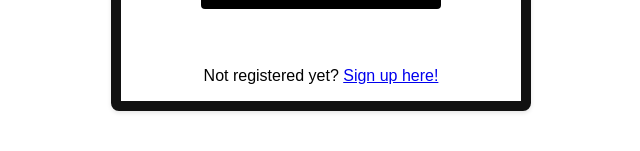
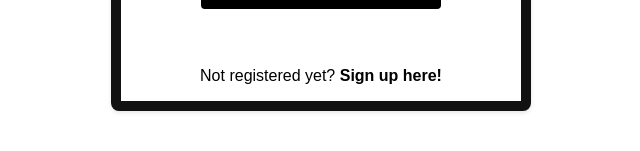
Before and after one commit to lucas-emg/django_react_project, a React (Vite) app in the folder frontend/: page /login in a window 1280 px wide. Shown: the part 543-694 px from the top of the page, without its empty margins (319-959 px from the left). Built offline with nearby package versions, Linux system fonts and the light colour scheme.

Commit message:
styled links

```diff
--- a/frontend/src/components/Form.jsx
+++ b/frontend/src/components/Form.jsx
@@ -58,13 +58,19 @@ function Form({ route, method }) {
       {method == "login" ? (
         <div>
           <p>
-            Not registered yet? <Link to={"/register/"}>Sign up here!</Link>
+            Not registered yet?{" "}
+            <Link to={"/register/"} className="form-container-link">
+              Sign up here!
+            </Link>
           </p>
         </div>
       ) : (
         <div>
           <p>
-            Already a member? <Link to={"/login/"}>Log in here!</Link>
+            Already a member?{" "}
+            <Link to={"/login/"} className="form-container-link">
+              Log in here!
+            </Link>
           </p>
         </div>
       )}
--- a/frontend/src/styles/Form.css
+++ b/frontend/src/styles/Form.css
@@ -8,6 +8,19 @@
   border-radius: 8px;
   border: 10px solid #111111;
   max-width: 400px;
+}
+
+.form-container-link {
+  text-decoration: none;
+  color: #000000;
+  font-weight: 600;
+}
+
+.form-container-link:hover {
+  text-decoration: none;
+  color: #000000;
+  font-weight: 600;
+  text-decoration: underline;
 }
 
 .form-container>img{
```
